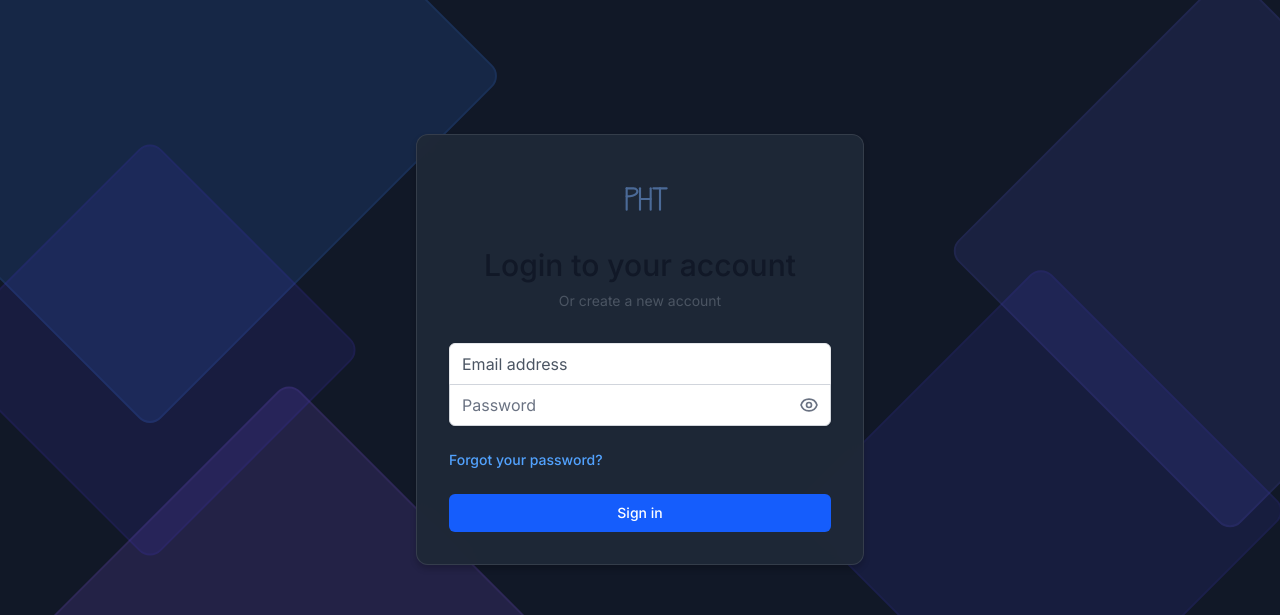
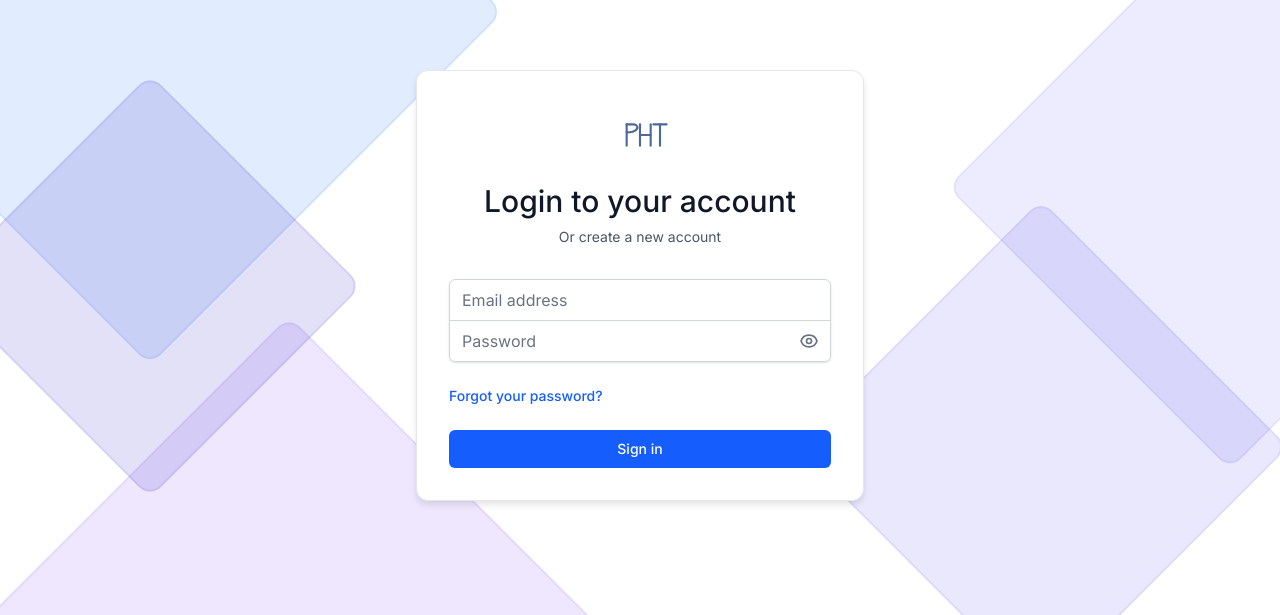
Before and after one commit to trynkobinariks/time-management, a Next.js app: page /auth/login in a window 1280 px wide. Shown: the part 153-768 px from the top of the page. Built offline with nearby package versions, Linux system fonts and the light colour scheme; no server answers.

Commit message:
fixed more styles

```diff
--- a/src/app/auth/login/page.tsx
+++ b/src/app/auth/login/page.tsx
@@ -58,15 +58,15 @@ function LoginContent() {
   };
 
   return (
-    <div className="min-h-[calc(100vh-53px-env(safe-area-inset-top))] flex items-center justify-center bg-[var(--background)] px-4 sm:px-6 lg:px-8 pb-env(safe-area-inset-bottom) auth-background">
+    <div className="min-h-[calc(100vh-53px-env(safe-area-inset-top))] flex items-center justify-center bg-white dark:bg-[var(--background)] px-4 sm:px-6 lg:px-8 pb-env(safe-area-inset-bottom) auth-background">
       <AuthBackground />
-      <div className="max-w-md w-full space-y-6 auth-card bg-[var(--card-background)] p-8 rounded-lg shadow-xl">
+      <div className="max-w-md w-full space-y-6 auth-card bg-white dark:bg-[var(--card-background)] p-8 rounded-lg shadow-xl border border-gray-200 dark:border-[var(--card-border)]">
         <div className="flex flex-col items-center">
           <Logo size="lg" className="mb-4" />
-          <h2 className="text-center text-3xl font-medium text-[var(--text-primary)]">
+          <h2 className="text-center text-3xl font-medium text-gray-900 dark:text-[var(--text-primary)]">
             {t('auth.login.title')}
           </h2>
-          <p className="mt-2 text-center text-sm text-[var(--text-secondary)]">
+          <p className="mt-2 text-center text-sm text-gray-600 dark:text-[var(--text-secondary)]">
             {t('auth.login.createAccount')}
           </p>
         </div>
@@ -96,7 +96,7 @@ function LoginContent() {
                 required
                 value={email}
                 onChange={(e) => setEmail(e.target.value)}
-                className="appearance-none rounded-none relative block w-full px-3 py-2 border border-[var(--card-border)] bg-[var(--card-background)] placeholder-[var(--text-secondary)] text-[var(--text-primary)] rounded-t-md focus:outline-none focus:ring-2 focus:ring-blue-500 focus:border-transparent"
+                className="appearance-none rounded-none relative block w-full px-3 py-2 border border-gray-300 dark:border-[var(--card-border)] bg-white dark:bg-[var(--card-background)] placeholder-gray-500 dark:placeholder-[var(--text-secondary)] text-gray-900 dark:text-[var(--text-primary)] rounded-t-md focus:outline-none focus:ring-2 focus:ring-blue-500 focus:border-transparent"
                 placeholder={t('auth.login.email')}
                 disabled={loading}
               />
@@ -110,13 +110,13 @@ function LoginContent() {
               placeholder={t('auth.login.password')}
               disabled={loading}
               rounded="bottom"
-              className="appearance-none rounded-none relative block w-full px-3 py-2 border border-[var(--card-border)] bg-[var(--card-background)] placeholder-[var(--text-secondary)] text-[var(--text-primary)] rounded-b-md focus:outline-none focus:ring-2 focus:ring-blue-500 focus:border-transparent"
+              className="appearance-none rounded-none relative block w-full px-3 py-2 border border-gray-300 dark:border-[var(--card-border)] bg-white dark:bg-[var(--card-background)] placeholder-gray-500 dark:placeholder-[var(--text-secondary)] text-gray-900 dark:text-[var(--text-primary)] rounded-b-md focus:outline-none focus:ring-2 focus:ring-blue-500 focus:border-transparent"
             />
           </div>
 
           <div className="flex items-center justify-between">
             <div className="text-sm">
-              <Link href="/auth/reset-password" className="font-medium text-blue-400 hover:text-blue-300">
+              <Link href="/auth/reset-password" className="font-medium text-blue-600 hover:text-blue-500 dark:text-blue-400 dark:hover:text-blue-300">
                 {t('auth.login.forgotPassword')}
               </Link>
             </div>
@@ -127,7 +127,7 @@ function LoginContent() {
               type="submit"
               disabled={loading}
               className={`group relative w-full flex justify-center py-2 px-4 border border-transparent text-sm font-medium rounded-md text-white ${
-                loading ? 'bg-[var(--card-border)]' : 'bg-blue-600 hover:bg-blue-700'
+                loading ? 'bg-gray-400 dark:bg-[var(--card-border)]' : 'bg-blue-600 hover:bg-blue-700'
               }`}
             >
               {loading ? t('auth.login.signingIn') : t('auth.login.signIn')}
--- a/src/app/globals.css
+++ b/src/app/globals.css
@@ -50,7 +50,7 @@
 .auth-background {
   position: relative;
   overflow: hidden;
-  background-color: #111827;
+  background-color: var(--background);
 }
 
 .auth-background::before {
@@ -126,12 +126,12 @@
 
 /* Auth card styling - simplified version without hover effects */
 .auth-card {
-  background: rgba(31, 41, 55, 0.95);
+  background: var(--card-background);
   border-radius: 12px;
-  box-shadow: 0 4px 6px rgba(0, 0, 0, 0.2);
+  box-shadow: 0 4px 6px rgba(0, 0, 0, 0.1);
   padding: 2rem;
   position: relative;
   z-index: 1;
   backdrop-filter: blur(8px);
-  border: 1px solid rgba(255, 255, 255, 0.1);
+  border: 1px solid var(--card-border);
 }
--- a/src/app/layout.tsx
+++ b/src/app/layout.tsx
@@ -31,7 +31,7 @@ export default function RootLayout({
             <WelcomeProvider>
               <div className="min-h-screen">
                 <Header />
-                <main className="pt-16">
+                <main>
                   {children}
                 </main>
               </div>
--- a/src/components/Header.tsx
+++ b/src/components/Header.tsx
@@ -156,7 +156,7 @@ export default function Header() {
       </div>
 
       {/* Mobile navigation menu */}
-      <div className={`md:hidden fixed inset-y-0 right-0 w-64 bg-[var(--card-background)] shadow-lg transform transition-transform duration-300 ease-in-out z-20 ${
+      <div className={`md:hidden fixed inset-y-0 right-0 w-64 bg-[var(--card-background)] shadow-lg transform transition-transform duration-300 ease-in-out z-40 ${
         isMenuOpen ? 'translate-x-0 pointer-events-auto' : 'translate-x-full pointer-events-none'
       }`}>
         <div className="h-full flex flex-col pt-16 pb-3 px-3 border-l border-[var(--card-border)]">
--- a/src/components/VoiceTimeEntry.tsx
+++ b/src/components/VoiceTimeEntry.tsx
@@ -133,7 +133,7 @@ export default function VoiceTimeEntry() {
       </div>
 
       {/* Mobile-only fixed button */}
-      <div className="md:hidden fixed bottom-6 left-1/2 -translate-x-1/2 z-50">
+      <div className="md:hidden fixed bottom-6 left-1/2 -translate-x-1/2 z-20">
         <button
           type="button"
           onClick={isListening ? stopListening : () => startListening(language as RecognitionLanguage)}
```
